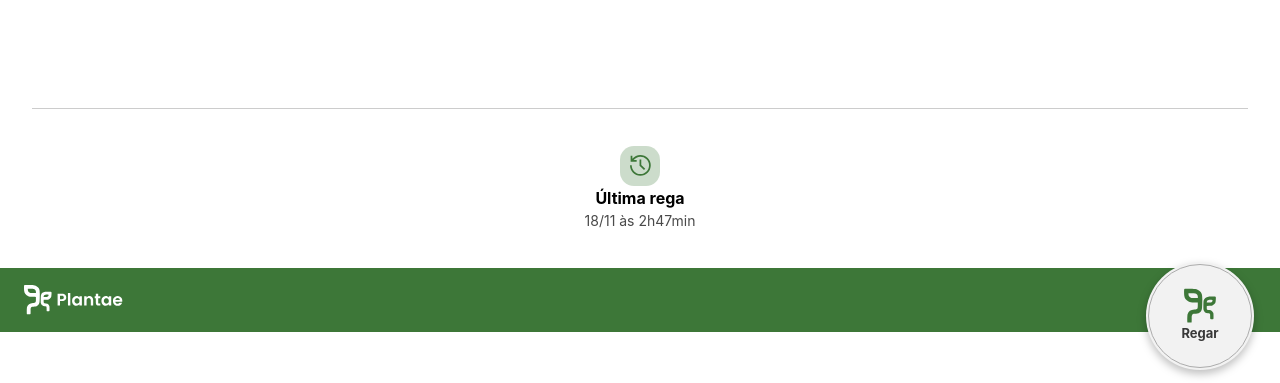
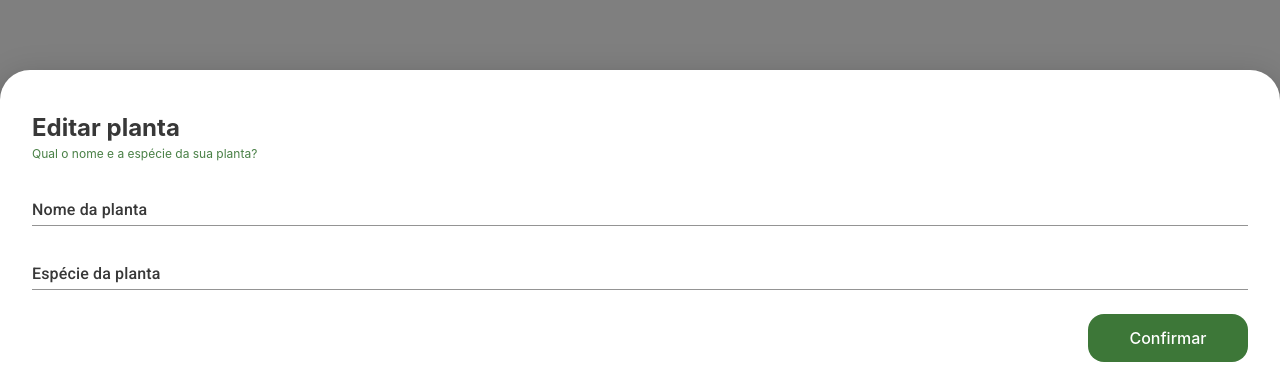
Before and after one commit to Lugaluvi/plantae-app, a Next.js app: page / in a window 1280 px wide. Both pictures are taken after a click on the button 640 px from the left and 80 px from the top of the page. Shown: the part 414-797 px from the top of the page. Built offline with nearby package versions, Linux system fonts and the light colour scheme; no server answers; the database is empty.

Commit message:
Create edit plant details section

```diff
--- /dev/null
+++ b/components/EditPlantDetails.tsx
@@ -0,0 +1,164 @@
+import {
+  Box,
+  createTheme,
+  Drawer,
+  styled,
+  TextField,
+  ThemeProvider,
+} from "@mui/material";
+import React, { useEffect } from "react";
+import { motion } from "framer-motion";
+import { Form, Formik, useFormik } from "formik";
+import { get, ref, set } from "firebase/database";
+import { db } from "../firebase";
+
+interface FormValues {
+  name: string;
+  specie: string;
+}
+
+type Props = {
+  isOpen: boolean;
+  toggleDrawer: () => void;
+  initialValues: FormValues;
+};
+
+const CustomizedDrawer = styled(Drawer)`
+  & .MuiDrawer-paper {
+    border-radius: 30px 30px 0px 0px;
+
+    padding-top: 40px;
+    padding-left: 32px;
+    padding-right: 32px;
+    padding-bottom: 24px;
+  }
+`;
+
+const CustomizedTextField = styled(TextField)`
+  margin-top: 16px;
+
+  & .MuiFormLabel-root {
+    font-weight: 500;
+    color: #383838;
+  }
+`;
+
+const Header = styled("h1")`
+  font-style: normal;
+  font-weight: 700;
+  font-size: 24px;
+  line-height: 36px;
+  color: #383838;
+  margin: 0;
+`;
+
+const Description = styled("span")`
+  font-style: normal;
+  font-weight: 400;
+  font-size: 12px;
+  line-height: 16px;
+  color: rgba(6, 81, 0, 0.73);
+`;
+
+const Button = styled("button")`
+  background: #3d7738;
+  border-radius: 16px;
+  display: flex;
+  align-items: center;
+  justify-content: center;
+
+  color: inherit;
+  border: none;
+  padding: 0;
+  font: inherit;
+  cursor: pointer;
+  outline: inherit;
+
+  width: 100%;
+`;
+
+const Label = styled("span")`
+  font-style: normal;
+  font-weight: 500;
+  font-size: 16px;
+  line-height: 24px;
+  color: #ffffff;
+  padding-top: 12px;
+  padding-bottom: 12px;
+`;
+
+const theme = createTheme({
+  palette: {
+    primary: {
+      main: "#383838",
+    },
+  },
+});
+
+export const EditPlantDetails = ({
+  isOpen,
+  toggleDrawer,
+  initialValues,
+}: Props) => {
+  const formik = useFormik({
+    initialValues,
+    onSubmit: (values) => {
+      const query = ref(db);
+
+      get(query).then((snapshot) => {
+        if (snapshot.exists()) {
+          set(query, {
+            ...snapshot.val(),
+            name: values.name,
+            specie: values.specie,
+          });
+        }
+      });
+    },
+  });
+
+  useEffect(() => {
+    formik.setValues(initialValues);
+  }, [initialValues]);
+
+  return (
+    <CustomizedDrawer anchor="bottom" open={isOpen} onClose={toggleDrawer}>
+      <Header>Editar planta</Header>
+      <Description>Qual o nome e a espécie da sua planta?</Description>
+
+      <form onSubmit={formik.handleSubmit}>
+        <ThemeProvider theme={theme}>
+          <CustomizedTextField
+            fullWidth
+            id="name"
+            name="name"
+            value={formik.values.name}
+            onChange={formik.handleChange}
+            label="Nome da planta"
+            variant="standard"
+          />
+          <CustomizedTextField
+            fullWidth
+            id="specie"
+            name="specie"
+            value={formik.values.specie}
+            onChange={formik.handleChange}
+            label="Espécie da planta"
+            variant="standard"
+          />
+        </ThemeProvider>
+
+        <Box display="flex" flexDirection="row-reverse">
+          <motion.div
+            whileTap={{ scale: 1.2 }}
+            style={{ paddingTop: "24px", width: "160px" }}
+          >
+            <Button type="submit">
+              <Label>Confirmar</Label>
+            </Button>
+          </motion.div>
+        </Box>
+      </form>
+    </CustomizedDrawer>
+  );
+};
--- a/components/index.ts
+++ b/components/index.ts
@@ -2,3 +2,4 @@ export { IconBox } from "./IconBox";
 export { Logo } from "./Logo";
 export { SprinkleButton } from "./SprinkleButton";
 export { History } from "./History";
+export { EditPlantDetails } from "./EditPlantDetails";
--- a/package.json
+++ b/package.json
@@ -15,6 +15,7 @@
     "@types/react": "17.0.30",
     "dayjs": "^1.11.7",
     "firebase": "^9.15.0",
+    "formik": "^2.2.9",
     "framer-motion": "^7.9.1",
     "next": "latest",
     "next-pwa": "^5.6.0",
--- a/pages/index.tsx
+++ b/pages/index.tsx
@@ -1,11 +1,17 @@
 import React, { useEffect, useState } from "react";
 import EditIcon from "@mui/icons-material/Edit";
-import { Box, IconButton, styled } from "@mui/material";
+import { Box, Drawer, IconButton, styled } from "@mui/material";
 import Grid from "@mui/material/Unstable_Grid2";
 import dayjs from "dayjs";
 import { get, onValue, ref, set } from "firebase/database";
 
-import { History, IconBox, Logo, SprinkleButton } from "../components";
+import {
+  EditPlantDetails,
+  History,
+  IconBox,
+  Logo,
+  SprinkleButton,
+} from "../components";
 import { db } from "../firebase";
 
 const Title = styled("div")(() => ({
@@ -59,6 +65,12 @@ export default function Home() {
   const [specie, setSpecie] = useState("");
   const [waterings, setWaterings] = useState<Watering[]>([]);
 
+  const [isOpen, setOpen] = useState(false);
+
+  const toggleDrawer = () => {
+    setOpen(!isOpen);
+  };
+
   useEffect(() => {
     const query = ref(db);
 
@@ -103,7 +115,7 @@ export default function Home() {
           </Grid>
           <Grid xs={12}>
             <Box textAlign="center" paddingTop="8px">
-              <EditButton color="primary" size="small">
+              <EditButton onClick={toggleDrawer} color="primary" size="small">
                 <EditIcon fontSize="small" />
               </EditButton>
             </Box>
@@ -140,6 +152,11 @@ export default function Home() {
       </Footer>
 
       <SprinkleButton onClick={() => sprinkle()} />
+      <EditPlantDetails
+        isOpen={isOpen}
+        toggleDrawer={toggleDrawer}
+        initialValues={{ name, specie }}
+      />
     </Box>
   );
 }
```
Also changed, not shown: 2 other files (tests, documents, lock files or other folders).
